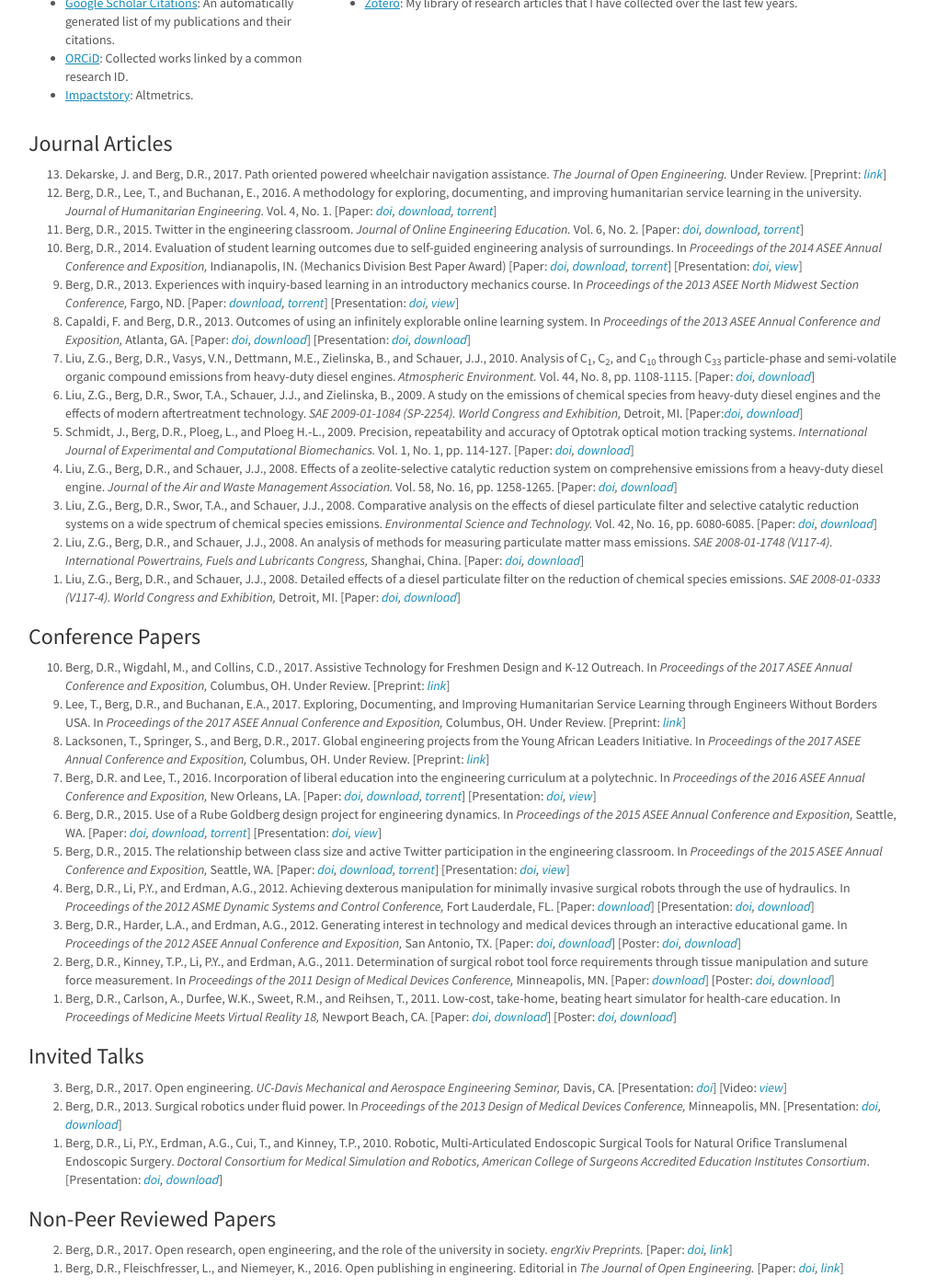
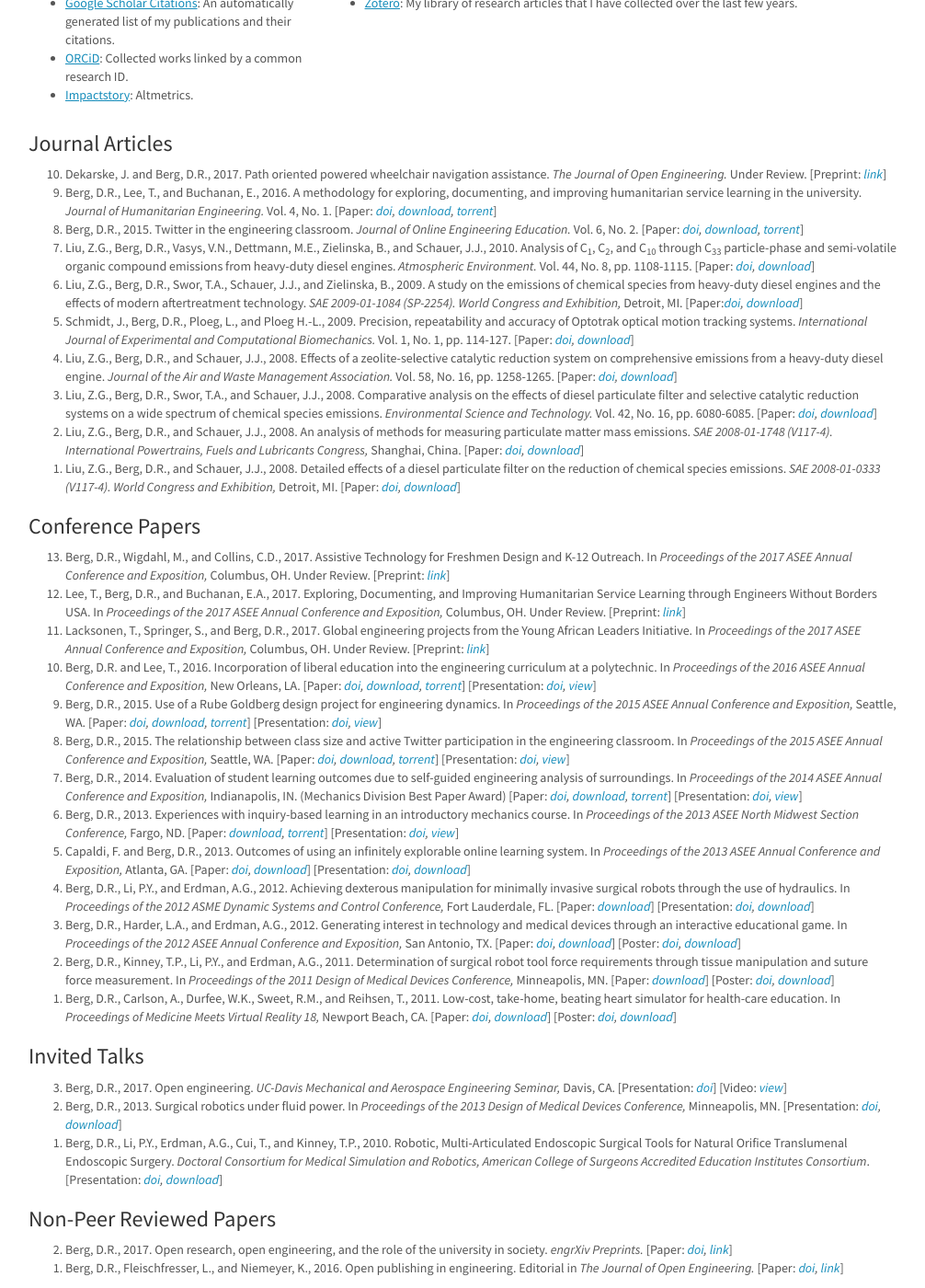
Before and after one commit to devinberg/devinberg.com, a Jekyll site: the page built from publications/index.md, in a window 1280 px wide and 1400 px high, scrolled down 547 px. Shown: the whole window at 92% size, without its empty margins (39-1045 px from the left). Built offline with Jekyll 4.4.1, drawn with Linux system fonts in a browser that asks for light colours; nearby versions of some CDN libraries; comment, search, counter and statistics services are not loaded; some of the changed lines change nothing that is shown.

Commit message:
conf papers move

```diff
--- a/publications/index.md
+++ b/publications/index.md
@@ -63,12 +63,6 @@ Below are some of the papers and other artifacts I have published. Additional in
 
  	<li>Berg, D.R., 2015. Twitter in the engineering classroom. <i>Journal of Online Engineering Education.</i> Vol. 6, No. 2. [Paper: <i><a href="https://dx.doi.org/10.6084/m9.figshare.2060559.v1">doi</a>, <a href="https://s3.amazonaws.com/drb_website_storage/devinberg.com/joee_v6n2a2.pdf">download</a>, <a href="magnet:?xt=urn:btih:20a31f46a273135ac9085854ad9b974e3ac51d9d&tr=http%3A%2F%2Facademictorrents.com%2Fannounce.php&tr=udp%3A%2F%2Ftracker.publicbt.com%3A80%2Fannounce&tr=udp%3A%2F%2Ftracker.openbittorrent.com%3A80%2Fannounce">torrent</a></i>] <span data-badge-popover="right" data-badge-type="4" data-doi="" data-hide-no-mentions="true" class="altmetric-embed"></span></li>
 
- 	<li>Berg, D.R., 2014. Evaluation of student learning outcomes due to self-guided engineering analysis of surroundings. In <i>Proceedings of the 2014 ASEE Annual Conference and Exposition,</i> Indianapolis, IN. (Mechanics Division Best Paper Award) [Paper: <i><a href="https://peer.asee.org/20441">doi</a>, <a href="https://s3.amazonaws.com/drb_website_storage/devinberg.com/ASEE_AC2014-8679_final.pdf">download</a>, <a href="magnet:?xt=urn:btih:64cba143eb0ef70ae025a66d74e8b83af30bb7f2&tr=http%3A%2F%2Facademictorrents.com%2Fannounce.php&tr=udp%3A%2F%2Ftracker.publicbt.com%3A80%2Fannounce&tr=udp%3A%2F%2Ftracker.openbittorrent.com%3A80%2Fannounce">torrent</a></i>] [Presentation: <i><a href="https://doi.org/10.6084/m9.figshare.1057819.v1">doi</a>, <a href="https://speakerdeck.com/devinberg/evaluation-of-student-learning-outcomes-due-to-self-guided-engineering-analysis-of-surroundings">view</a></i>] <span data-badge-popover="right" data-badge-type="4" data-doi="10.6084/m9.figshare.1057819" data-hide-no-mentions="true" class="altmetric-embed"></span></li>
-
- 	<li>Berg, D.R., 2013. Experiences with inquiry-based learning in an introductory mechanics course. In <i>Proceedings of the 2013 ASEE North Midwest Section Conference,</i> Fargo, ND. [Paper: <i><a href="https://s3.amazonaws.com/drb_website_storage/devinberg.com/ASEE-NMWSC2013-0037.pdf">download</a>, <a href="magnet:?xt=urn:btih:dabacc8d81e9a3eb10328999896f69591a9f6ecf&tr=http%3A%2F%2Facademictorrents.com%2Fannounce.php&tr=udp%3A%2F%2Ftracker.publicbt.com%3A80%2Fannounce&tr=udp%3A%2F%2Ftracker.openbittorrent.com%3A80%2Fannounce">torrent</a></i>] [Presentation: <i><a href="http://dx.doi.org/10.6084/m9.figshare.828469">doi</a>, <a href="http://www.slideshare.net/devinberg/experiences-with-inquirybased-learning-in-an-introductory-mechanics-course">view</a></i>] <span data-badge-popover="right" data-badge-type="4" data-doi="10.6084/m9.figshare.828469" data-hide-no-mentions="true" class="altmetric-embed"></span></li>
-
- 	<li>Capaldi, F. and Berg, D.R., 2013. Outcomes of using an infinitely explorable online learning system. In <i>Proceedings of the 2013 ASEE Annual Conference and Exposition,</i> Atlanta, GA. [Paper: <i><a href="https://peer.asee.org/22337">doi</a>, <a href="https://s3.amazonaws.com/drb_website_storage/devinberg.com/ASEE_AC2013-6223.pdf">download</a></i>] [Presentation: <i><a href="http://dx.doi.org/10.6084/m9.figshare.731683">doi</a>, <a href="https://s3.amazonaws.com/drb_website_storage/devinberg.com/ASEE2013.pdf">download</a></i>] <span data-badge-popover="right" data-badge-type="4" data-doi="10.6084/m9.figshare.731683" data-hide-no-mentions="true" class="altmetric-embed"></span></li>
-
  	<li>Liu, Z.G., Berg, D.R., Vasys, V.N., Dettmann, M.E., Zielinska, B., and Schauer, J.J., 2010. Analysis of C<sub>1</sub>, C<sub>2</sub>, and C<sub>10</sub> through C<sub>33</sub> particle-phase and semi-volatile organic compound emissions from heavy-duty diesel engines. <i>Atmospheric Environment.</i> Vol. 44, No. 8, pp. 1108-1115. [Paper: <i><a href="http://dx.doi.org/10.1016/j.atmosenv.2009.11.036">doi</a>, <a href="https://s3.amazonaws.com/drb_website_storage/devinberg.com/liu_10_analysis.pdf">download</a></i>] <span data-badge-popover="right" data-badge-type="4" data-doi="10.1016/j.atmosenv.2009.11.036" data-hide-no-mentions="true" class="altmetric-embed"></span></li>
 
  	<li>Liu, Z.G., Berg, D.R., Swor, T.A., Schauer, J.J., and Zielinska, B., 2009. A study on the emissions of chemical species from heavy-duty diesel engines and the effects of modern aftertreatment technology. <i>SAE 2009-01-1084 (SP-2254). World Congress and Exhibition,</i> Detroit, MI. [Paper:<i><a href="http://dx.doi.org/10.4271/2009-01-1084">doi</a>, <a href="https://s3.amazonaws.com/drb_website_storage/devinberg.com/liu_09_study.pdf">download</a></i>] <span data-badge-popover="right" data-badge-type="4" data-doi="10.4271/2009-01-1084" data-hide-no-mentions="true" class="altmetric-embed"></span></li>
@@ -97,6 +91,12 @@ Below are some of the papers and other artifacts I have published. Additional in
 	<li>Berg, D.R., 2015. Use of a Rube Goldberg design project for engineering dynamics. In <i>Proceedings of the 2015 ASEE Annual Conference and Exposition,</i> Seattle, WA. [Paper: <i><a href="http://dx.doi.org/10.18260/p.24976">doi</a>, <a href="https://s3.amazonaws.com/drb_website_storage/devinberg.com/use-of-a-rube-goldberg-design-project-for-engineering-dynamics.pdf">download</a>, <a href="magnet:?xt=urn:btih:c6c09f4c5d8c45018d5692e8e3e20fc51b3fe1d4&tr=http%3A%2F%2Facademictorrents.com%2Fannounce.php&tr=udp%3A%2F%2Ftracker.publicbt.com%3A80%2Fannounce&tr=udp%3A%2F%2Ftracker.openbittorrent.com%3A80%2Fannounce">torrent</a></i>] [Presentation: <i><a href="http://dx.doi.org/10.6084/m9.figshare.1450679">doi</a>, <a href="https://speakerdeck.com/devinberg/use-of-a-rube-goldberg-design-project-for-engineering-dynamics">view</a></i>] <span data-badge-popover="right" data-badge-type="4" data-doi="10.18260/p.24976" data-hide-no-mentions="true" class="altmetric-embed"></span></li>
 
  	<li>Berg, D.R., 2015. The relationship between class size and active Twitter participation in the engineering classroom. In <i>Proceedings of the 2015 ASEE Annual Conference and Exposition,</i> Seattle, WA. [Paper: <i><a href="http://dx.doi.org/10.18260/p.24904">doi</a>, <a href="https://s3.amazonaws.com/drb_website_storage/devinberg.com/the-relationship-between-class-size-and-active-twitter-participation-in-the-engineering-classroom.pdf">download</a>, <a href="magnet:?xt=urn:btih:bc7109f293cb0f2a06d304260da138efa8e43a7e&tr=http%3A%2F%2Facademictorrents.com%2Fannounce.php&tr=udp%3A%2F%2Ftracker.publicbt.com%3A80%2Fannounce&tr=udp%3A%2F%2Ftracker.openbittorrent.com%3A80%2Fannounce">torrent</a></i>] [Presentation: <i><a href="http://dx.doi.org/10.6084/m9.figshare.1449061">doi</a>, <a href="https://speakerdeck.com/devinberg/the-relationship-between-class-size-and-active-twitter-participation-in-the-engineering-classroom">view</a></i>] <span data-badge-popover="right" data-badge-type="4" data-doi="10.18260/p.24904" data-hide-no-mentions="true" class="altmetric-embed"></span></li>
+
+	<li>Berg, D.R., 2014. Evaluation of student learning outcomes due to self-guided engineering analysis of surroundings. In <i>Proceedings of the 2014 ASEE Annual Conference and Exposition,</i> Indianapolis, IN. (Mechanics Division Best Paper Award) [Paper: <i><a href="https://peer.asee.org/20441">doi</a>, <a href="https://s3.amazonaws.com/drb_website_storage/devinberg.com/ASEE_AC2014-8679_final.pdf">download</a>, <a href="magnet:?xt=urn:btih:64cba143eb0ef70ae025a66d74e8b83af30bb7f2&tr=http%3A%2F%2Facademictorrents.com%2Fannounce.php&tr=udp%3A%2F%2Ftracker.publicbt.com%3A80%2Fannounce&tr=udp%3A%2F%2Ftracker.openbittorrent.com%3A80%2Fannounce">torrent</a></i>] [Presentation: <i><a href="https://doi.org/10.6084/m9.figshare.1057819.v1">doi</a>, <a href="https://speakerdeck.com/devinberg/evaluation-of-student-learning-outcomes-due-to-self-guided-engineering-analysis-of-surroundings">view</a></i>] <span data-badge-popover="right" data-badge-type="4" data-doi="10.6084/m9.figshare.1057819" data-hide-no-mentions="true" class="altmetric-embed"></span></li>
+
+ 	<li>Berg, D.R., 2013. Experiences with inquiry-based learning in an introductory mechanics course. In <i>Proceedings of the 2013 ASEE North Midwest Section Conference,</i> Fargo, ND. [Paper: <i><a href="https://s3.amazonaws.com/drb_website_storage/devinberg.com/ASEE-NMWSC2013-0037.pdf">download</a>, <a href="magnet:?xt=urn:btih:dabacc8d81e9a3eb10328999896f69591a9f6ecf&tr=http%3A%2F%2Facademictorrents.com%2Fannounce.php&tr=udp%3A%2F%2Ftracker.publicbt.com%3A80%2Fannounce&tr=udp%3A%2F%2Ftracker.openbittorrent.com%3A80%2Fannounce">torrent</a></i>] [Presentation: <i><a href="http://dx.doi.org/10.6084/m9.figshare.828469">doi</a>, <a href="http://www.slideshare.net/devinberg/experiences-with-inquirybased-learning-in-an-introductory-mechanics-course">view</a></i>] <span data-badge-popover="right" data-badge-type="4" data-doi="10.6084/m9.figshare.828469" data-hide-no-mentions="true" class="altmetric-embed"></span></li>
+
+ 	<li>Capaldi, F. and Berg, D.R., 2013. Outcomes of using an infinitely explorable online learning system. In <i>Proceedings of the 2013 ASEE Annual Conference and Exposition,</i> Atlanta, GA. [Paper: <i><a href="https://peer.asee.org/22337">doi</a>, <a href="https://s3.amazonaws.com/drb_website_storage/devinberg.com/ASEE_AC2013-6223.pdf">download</a></i>] [Presentation: <i><a href="http://dx.doi.org/10.6084/m9.figshare.731683">doi</a>, <a href="https://s3.amazonaws.com/drb_website_storage/devinberg.com/ASEE2013.pdf">download</a></i>] <span data-badge-popover="right" data-badge-type="4" data-doi="10.6084/m9.figshare.731683" data-hide-no-mentions="true" class="altmetric-embed"></span></li>
 
 	<li>Berg, D.R., Li, P.Y., and Erdman, A.G., 2012. Achieving dexterous manipulation for minimally invasive surgical robots through the use of hydraulics. In <i>Proceedings of the 2012 ASME Dynamic Systems and Control Conference,</i> Fort Lauderdale, FL. [Paper: <i><a href="https://s3.amazonaws.com/drb_website_storage/devinberg.com/DSCC2012-8685.pdf">download</a></i>] [Presentation: <i><a href="http://dx.doi.org/10.6084/m9.figshare.709016">doi</a>, <a href="https://s3.amazonaws.com/drb_website_storage/devinberg.com/DSCC2012.pdf">download</a></i>] <span data-badge-popover="right" data-badge-type="4" data-doi="10.6084/m9.figshare.709016" data-hide-no-mentions="true" class="altmetric-embed"></span></li>
 
```
